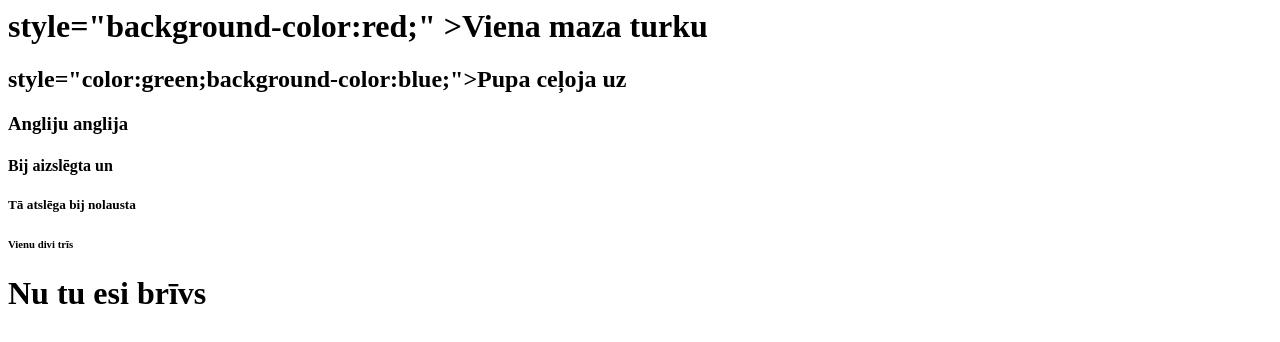
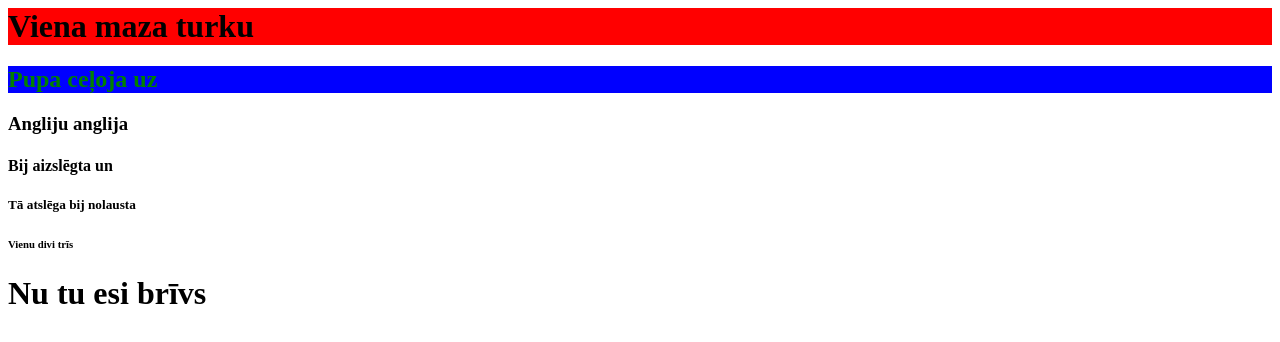
Before and after one commit to RalfsKezis/ralfs.lv, a plain HTML site: page index.html in a window 1280 px wide. Drawn offline with Linux system fonts and the light colour scheme.

Commit message:
Update index.html

```diff
--- a/index.html
+++ b/index.html
@@ -1,7 +1,7 @@
 <html>
   <body>
-    <h1> style="background-color:red;" >Viena maza turku</h1>
-<h2> style="color:green;background-color:blue;">Pupa ceļoja uz</h2>
+    <h1 style="background-color:red;" >Viena maza turku</h1>
+<h2 style="color:green;background-color:blue;">Pupa ceļoja uz</h2>
 <h3>Angliju anglija</h3>
 <h4>Bij aizslēgta un</h4>
 <h5>Tā atslēga bij nolausta</h5>
```
